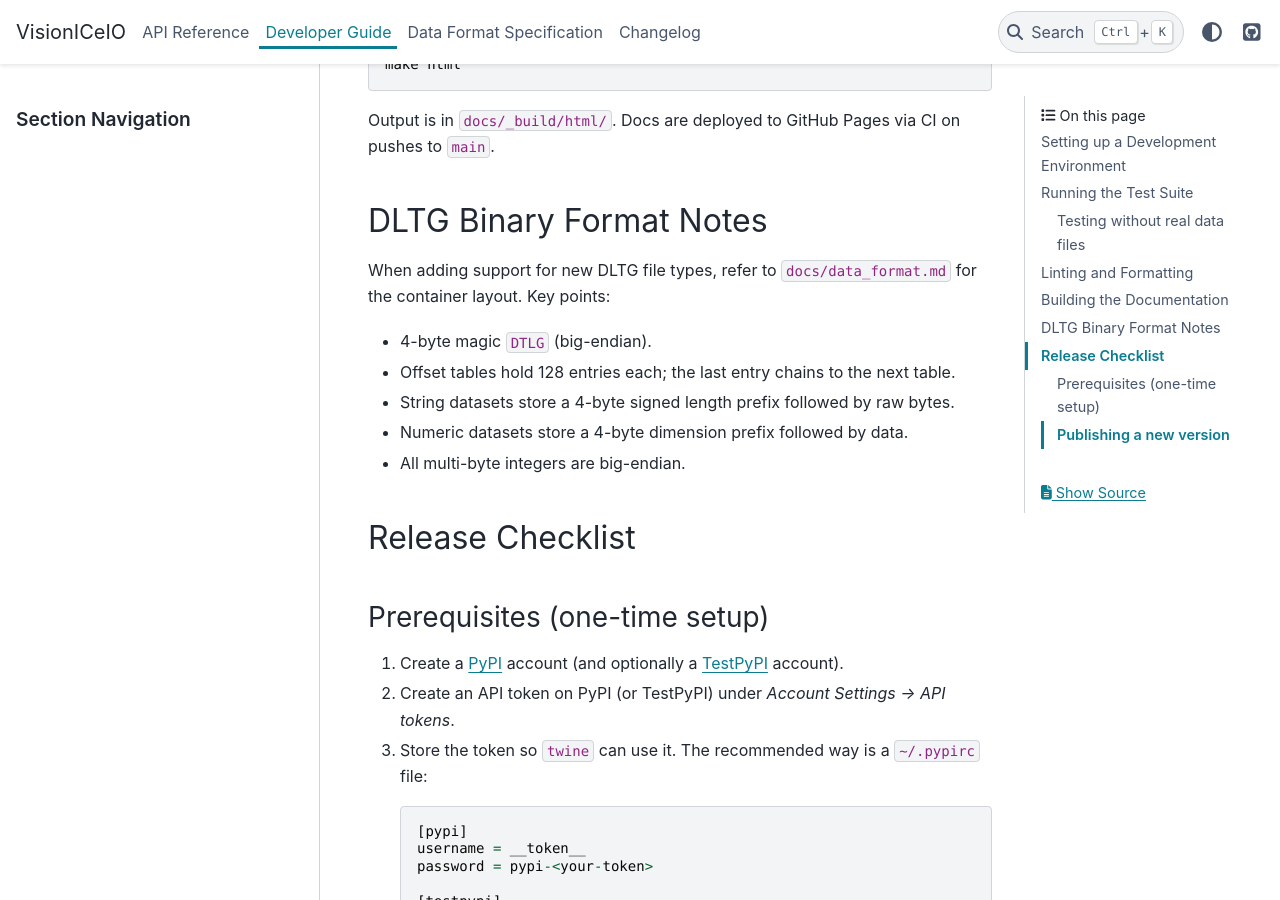
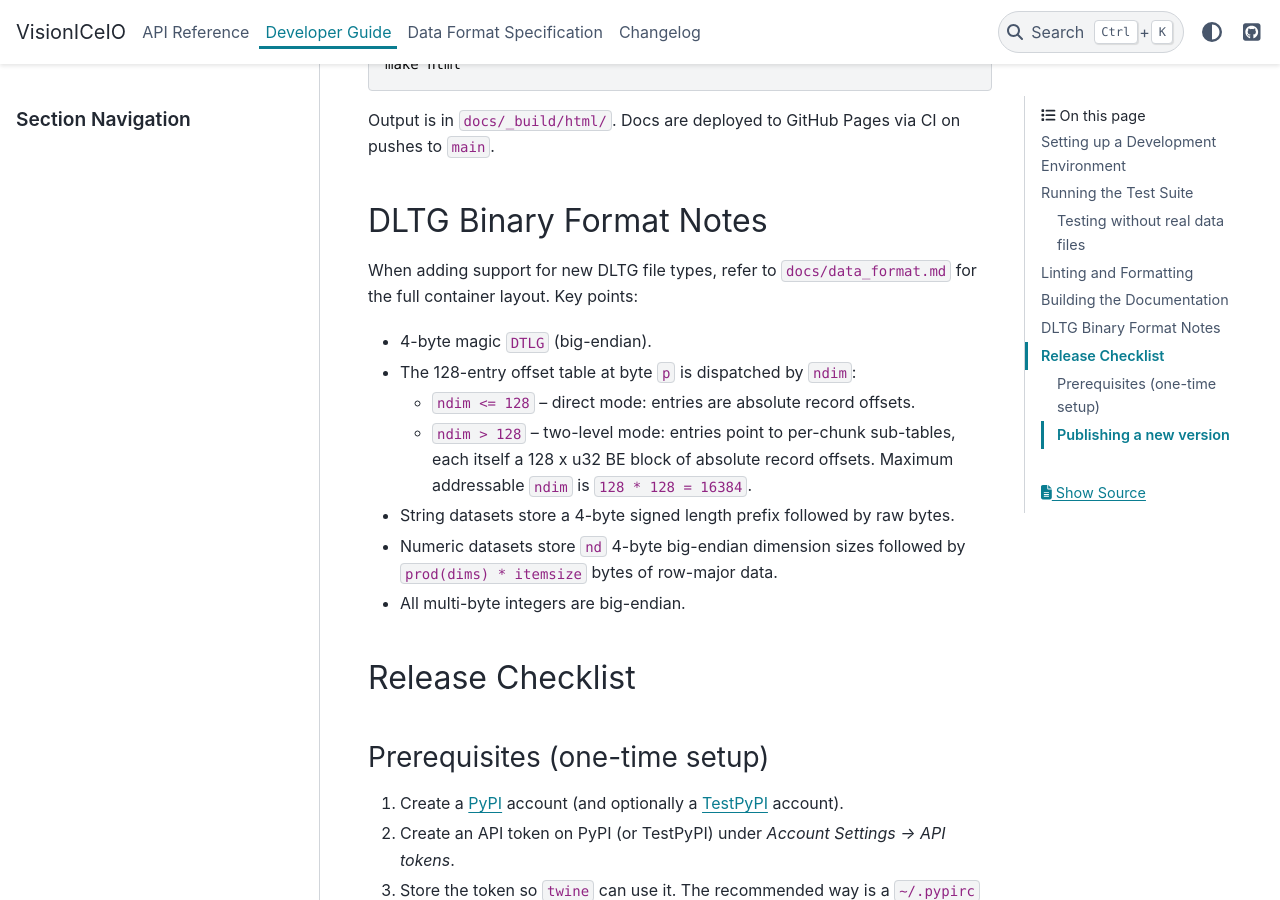
Before and after one commit to VisionICeNatal/VisionICeIO, a Sphinx documentation site: the page built from docs/developer.rst, in a window 1280 px wide and 900 px high, scrolled down 1608 px. Built offline with Sphinx 7.4.7 and the PyData theme 0.15.4, drawn with Linux system fonts in a browser that asks for light colours.

Commit message:
docs(dltg): align developer.rst and 0.1.0 changelog with real format
- developer.rst: replace the stale "entry 127 chains to next table"
  cheat-sheet line with the actual 2-mode dispatch summary (direct vs.
  two-level, max ndim = 16384) and tighten the numeric-record layout
  note.
- CHANGELOG.md: rewrite the 0.1.0 "Fixed" line that claimed
  chain-pointer-following was correctly implemented — it wasn't.
  Mark it as a historical record of mistaken understanding and point
  to the real fix under [Unreleased].

Docs-only; tests + lint unchanged (46/46 pass).

```diff
--- a/docs/developer.rst
+++ b/docs/developer.rst
@@ -71,12 +71,19 @@ DLTG Binary Format Notes
 -------------------------
 
 When adding support for new DLTG file types, refer to
-``docs/data_format.md`` for the container layout. Key points:
+``docs/data_format.md`` for the full container layout. Key points:
 
 - 4-byte magic ``DTLG`` (big-endian).
-- Offset tables hold 128 entries each; the last entry chains to the next table.
+- The 128-entry offset table at byte ``p`` is dispatched by ``ndim``:
+
+  - ``ndim <= 128`` -- direct mode: entries are absolute record offsets.
+  - ``ndim > 128``  -- two-level mode: entries point to per-chunk
+    sub-tables, each itself a 128 x u32 BE block of absolute record
+    offsets.  Maximum addressable ``ndim`` is ``128 * 128 = 16384``.
+
 - String datasets store a 4-byte signed length prefix followed by raw bytes.
-- Numeric datasets store a 4-byte dimension prefix followed by data.
+- Numeric datasets store ``nd`` 4-byte big-endian dimension sizes
+  followed by ``prod(dims) * itemsize`` bytes of row-major data.
 - All multi-byte integers are big-endian.
 
 Release Checklist
```
Also changed, not shown: docs/CHANGELOG.md (+5 -2 lines).
